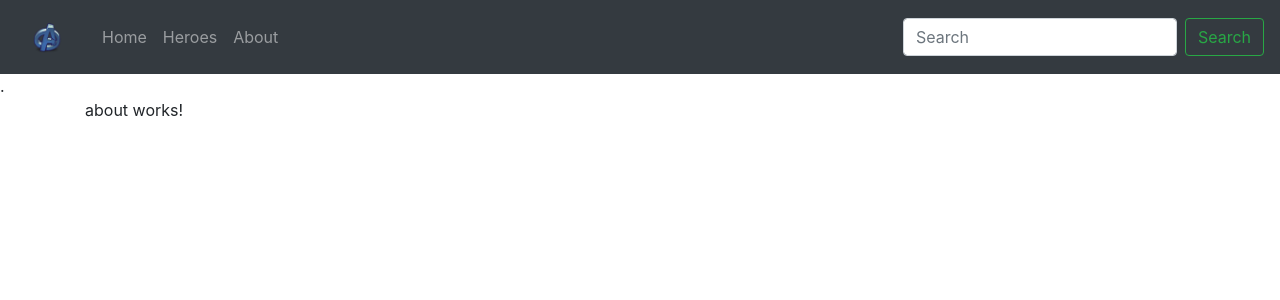
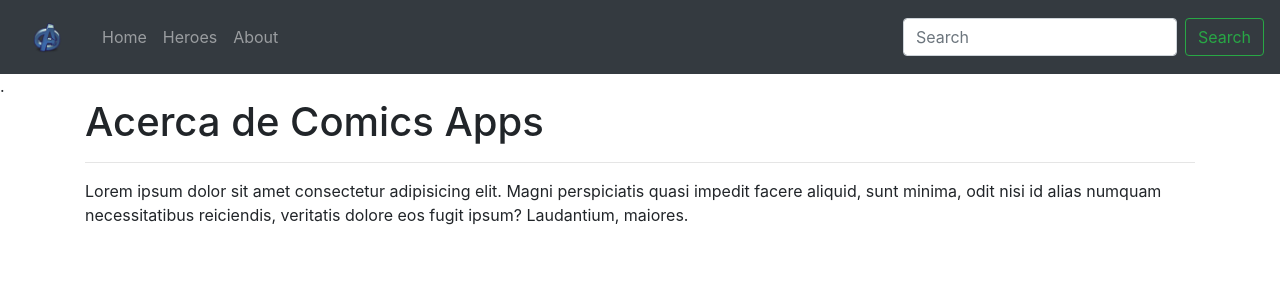
Before and after one commit to IsaacYAGI/angular-list-heroes, an Angular app: page /about in a window 1280 px wide. Shown: the top 300 px of the page. Built offline with nearby package versions, Linux system fonts and the light colour scheme.

Commit message:
Agrega un diseno a la pagina about

```diff
--- a/src/app/components/about/about.component.html
+++ b/src/app/components/about/about.component.html
@@ -1 +1,6 @@
-<p>about works!</p>
+<h1> Acerca de Comics Apps</h1>
+<hr>
+
+<p>
+    Lorem ipsum dolor sit amet consectetur adipisicing elit. Magni perspiciatis quasi impedit facere aliquid, sunt minima, odit nisi id alias numquam necessitatibus reiciendis, veritatis dolore eos fugit ipsum? Laudantium, maiores.
+</p>
```
